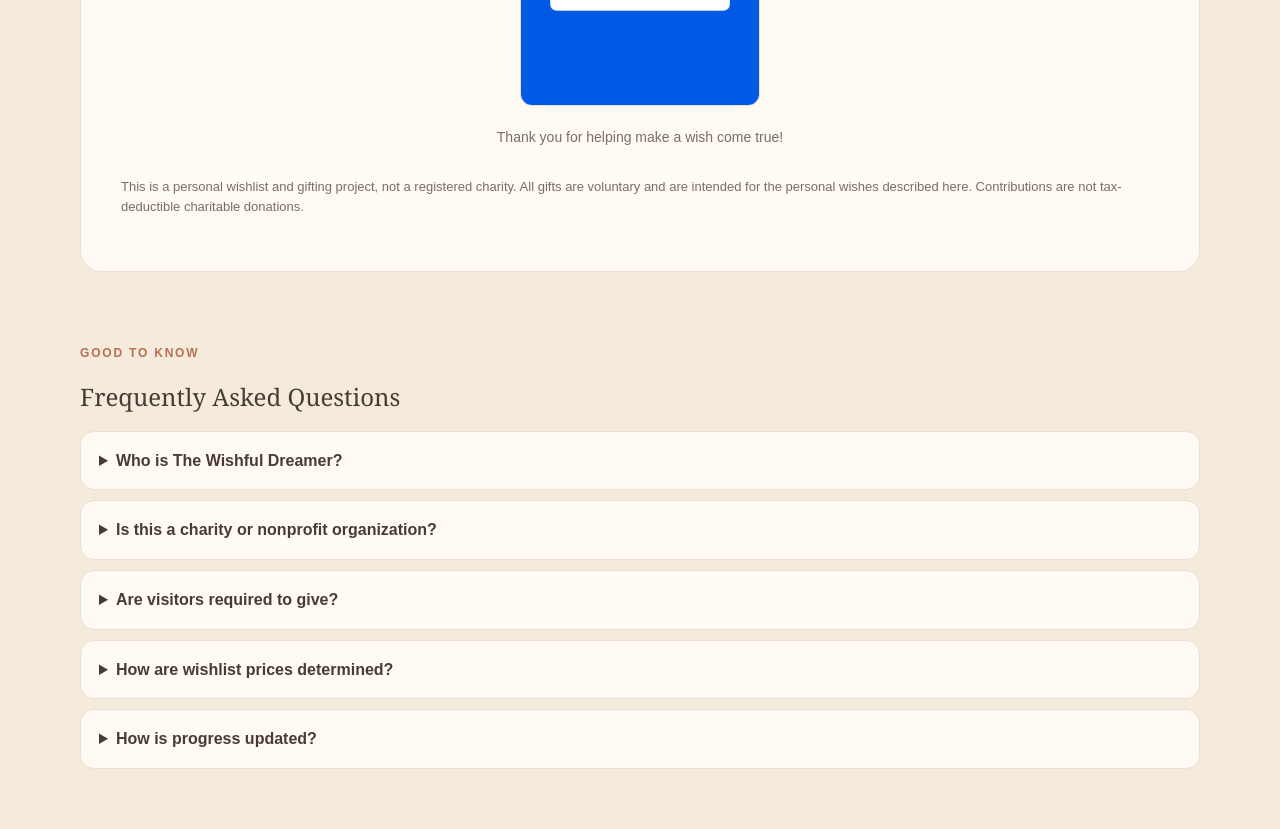
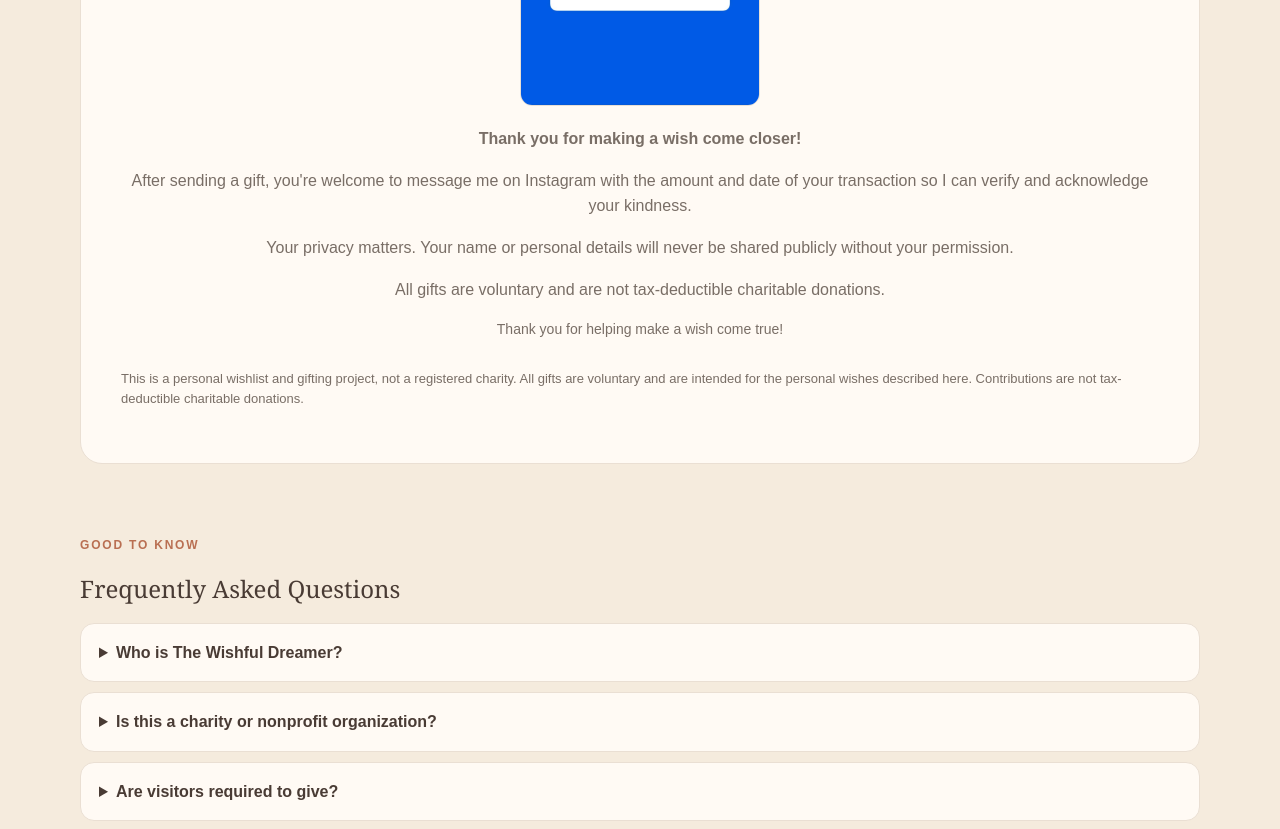
Before and after one commit to makemywishcometrue/make-my-wish-come-true, a plain HTML site: page index.html in a window 1280 px wide. Shown: the part 4380-5209 px from the top of the page. Drawn offline with Linux system fonts and the light colour scheme.

Commit message:
Add GCash gifting confirmation instructions
Added a thank you message and privacy statement after the QR code section.

```diff
--- a/index.html
+++ b/index.html
@@ -86,7 +86,21 @@ footer{padding:35px 0 50px;text-align:center;color:var(--muted);font-size:.85rem
   <h3>The Wishful Dreamer</h3>
   <p>Scan this QR code using your GCash app to send a gift.</p>
   <img src="gcash-qr.png.jpg" alt="The Wishful Dreamer's GCash receiving QR code" style="display:block; width:100%; max-width:240px; height:auto; margin:20px auto; border-radius:12px; border:1px solid #e8dfd5;">
-  <p style="font-size:14px;">Thank you for helping make a wish come true!</p>
+<div style="text-align:center; margin-top:20px;">
+  <p><strong>Thank you for making a wish come closer!</strong></p>
+  <p>
+    After sending a gift, you're welcome to message me on Instagram
+    with the amount and date of your transaction so I can verify
+    and acknowledge your kindness.
+  </p>
+  <p>
+    Your privacy matters. Your name or personal details will never
+    be shared publicly without your permission.
+  </p>
+  <p>
+    All gifts are voluntary and are not tax-deductible charitable donations.
+  </p>
+</div>  <p style="font-size:14px;">Thank you for helping make a wish come true!</p>
 </div>
 <p style="font-size:13px;">This is a personal wishlist and gifting project, not a registered charity. All gifts are voluntary and are intended for the personal wishes described here. Contributions are not tax-deductible charitable donations.</p>
 
```
